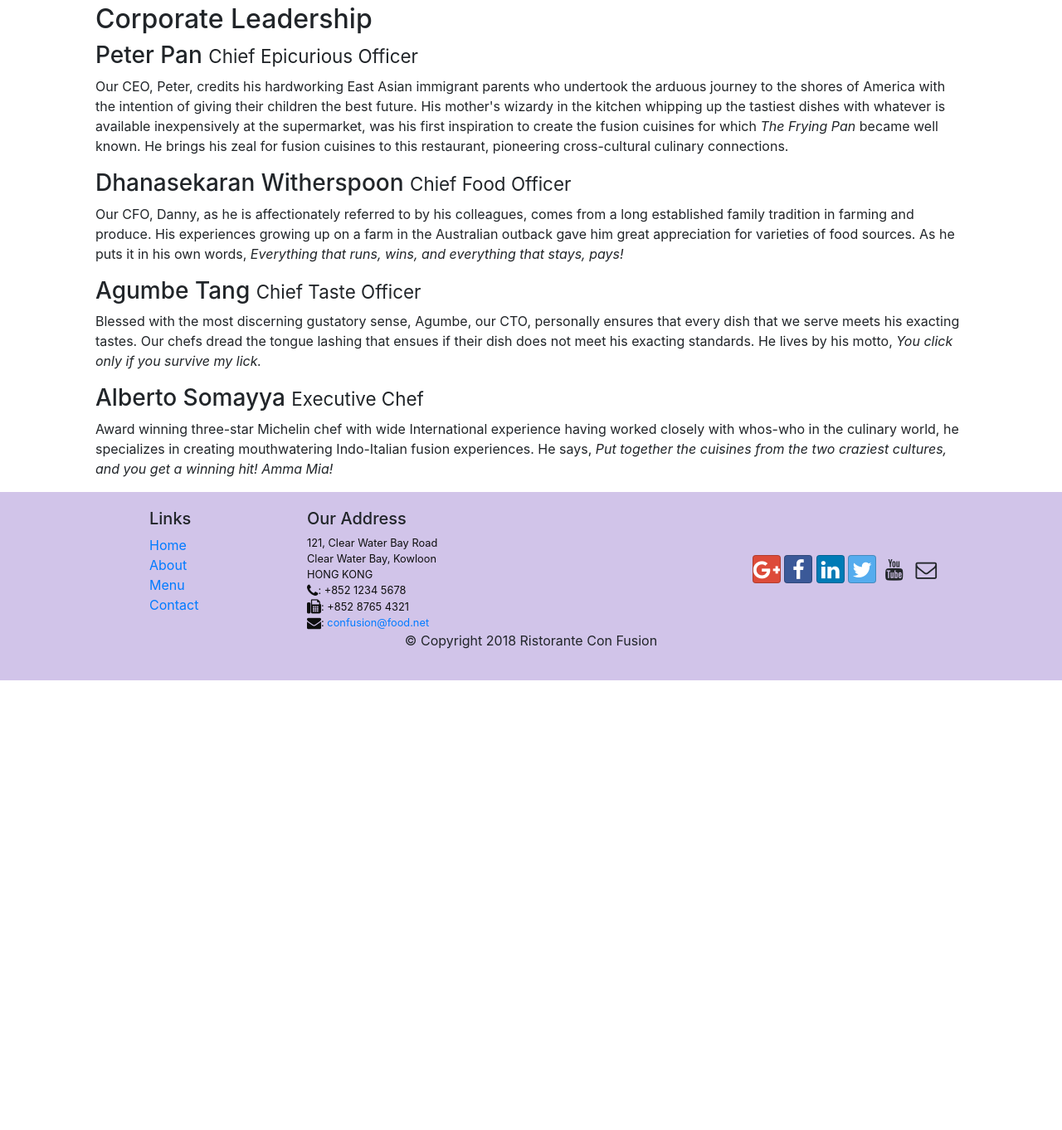
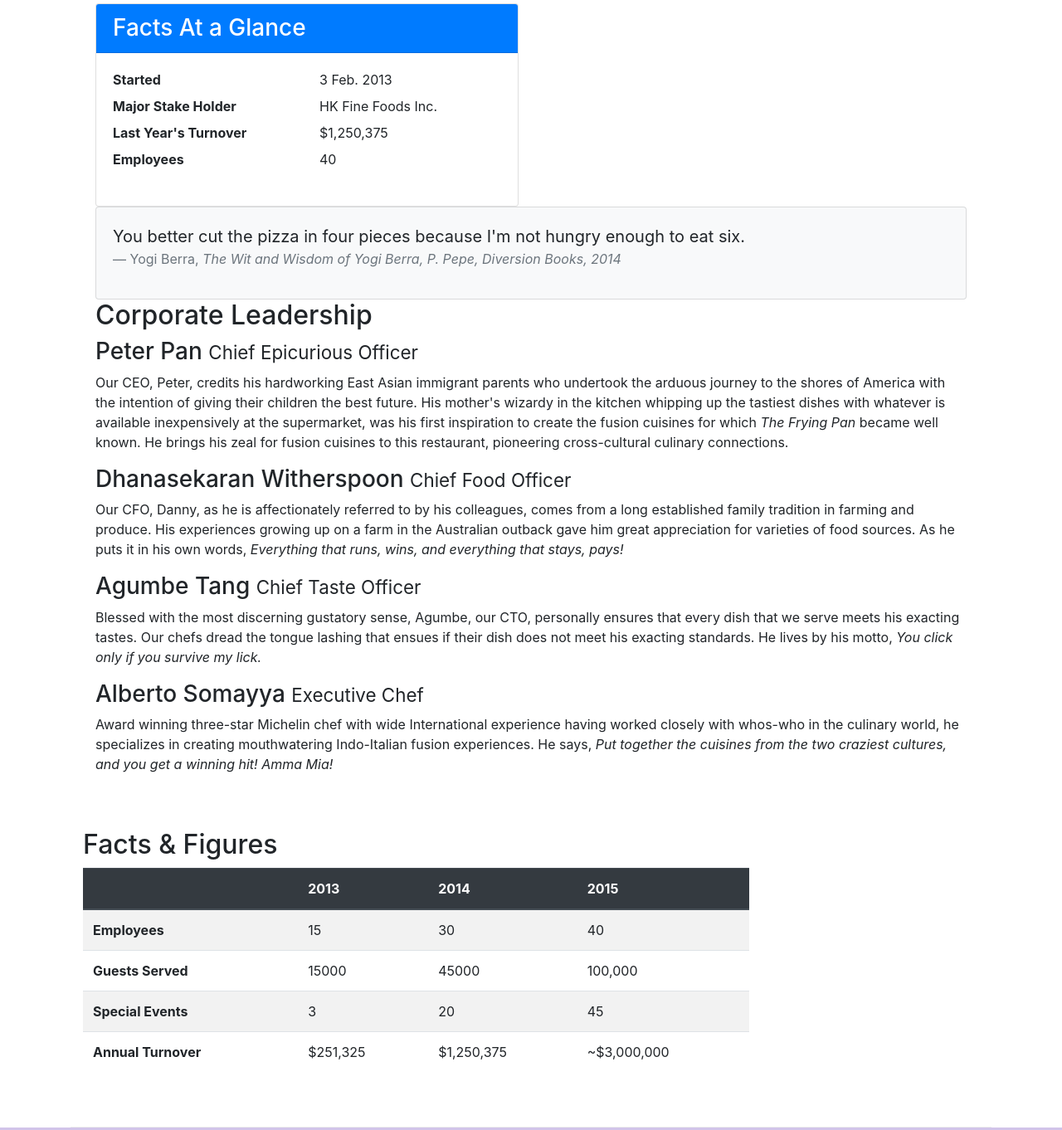
Before and after one commit to kush1324/coursera, a website: page aboutus.html in a window 1280 px wide. Shown: the part 755-2117 px from the top of the page at 83% size. Before the commit the page ends 1575 px from the top, so only its background shows below. Drawn offline with nearby package versions, Linux system fonts and the light colour scheme.

Commit message:
Tables and Cards of Bootstrap

```diff
--- a/aboutus.html
+++ b/aboutus.html
@@ -60,14 +60,41 @@
         </div>
 
         <div class="container">
-            <div class="col-md-6">
+            <div class="col-sm-6">
                 <h2>Our History</h2>
                 <p>Started in 2010, Ristorante con Fusion quickly established itself as a culinary icon par excellence in Hong Kong. With its unique brand of world fusion cuisine that can be found nowhere else, it enjoys patronage from the A-list clientele in Hong Kong.  Featuring four of the best three-star Michelin chefs in the world, you never know what will arrive on your plate the next time you visit us.</p>
                 <p>The restaurant traces its humble beginnings to <em>The Frying Pan</em>, a successful chain started by our CEO, Mr. Peter Pan, that featured for the first time the world's best cuisines in a pan.</p>
             </div>
-            <div>
+            <div class="col-12 col-sm-6">
+                <div class="card">
+                    <h3 class="card-header bg-primary text-white">Facts At a Glance</h3>
+                    <div class="card-body">
+                        <dl class="row">
+                            <dt class="col-6">Started</dt>
+                            <dd class="col-6">3 Feb. 2013</dd>
+                            <dt class="col-6">Major Stake Holder</dt>
+                            <dd class="col-6">HK Fine Foods Inc.</dd>
+                            <dt class="col-6">Last Year's Turnover</dt>
+                            <dd class="col-6">$1,250,375</dd>
+                            <dt class="col-6">Employees</dt>
+                            <dd class="col-6">40</dd>
+                        </dl>
+                    </div>
+                </div>
             </div>
-        </div>
+             <div class="col-12">
+                <div class="card card-body bg-light">
+                    <blockquote class="blockquote">
+                        <p class="mb-0">You better cut the pizza in four pieces because
+                            I'm not hungry enough to eat six.</p>
+                        <footer class="blockquote-footer">Yogi Berra,
+                            <cite title="Source Title">The Wit and Wisdom of Yogi Berra,
+                            P. Pepe, Diversion Books, 2014</cite>
+                        </footer>
+                    </blockquote>
+                </div>
+            </div>
+         </div>
 
 
         <div class="container">
@@ -90,6 +117,53 @@
                 <p>Award winning three-star Michelin chef with wide International experience having worked closely with whos-who in the culinary world, he specializes in creating mouthwatering Indo-Italian fusion experiences. He says, <em>Put together the cuisines from the two craziest cultures, and you get a winning hit! Amma Mia!</em></p>
             </div>
             </div>
+       </div>
+
+       <div class="row row-content">
+
+           <div class="col-12 col-sm-9">
+               <h2>Facts &amp; Figures</h2>
+
+                <div class="table-responsive">
+                    <table class="table table-striped">
+                        <thead class="thead-dark">
+                            <tr>
+                                <th>&nbsp;</th>
+                                <th>2013</th>
+                                <th>2014</th>
+                                <th>2015</th>
+                            </tr>
+                        </thead>
+                        <tbody>
+                            <tr>
+                                <th>Employees</th>
+                                <td>15</td>
+                                <td>30</td>
+                                <td>40</td>
+                            </tr>
+                            <tr>
+                                <th>Guests Served</th>
+                                <td>15000</td>
+                                <td>45000</td>
+                                <td>100,000</td>
+                            </tr>
+                            <tr>
+                                <th>Special Events</th>
+                                <td>3</td>
+                                <td>20</td>
+                                <td>45</td>
+                            </tr>
+                            <tr>
+                                <th>Annual Turnover</th>
+                                <td>$251,325</td>
+                                <td>$1,250,375</td>
+                                <td>~$3,000,000</td>
+                            </tr>
+                        </tbody>
+                    </table>
+                </div>
+
+           </div>
        </div>
 
     </div>
```
